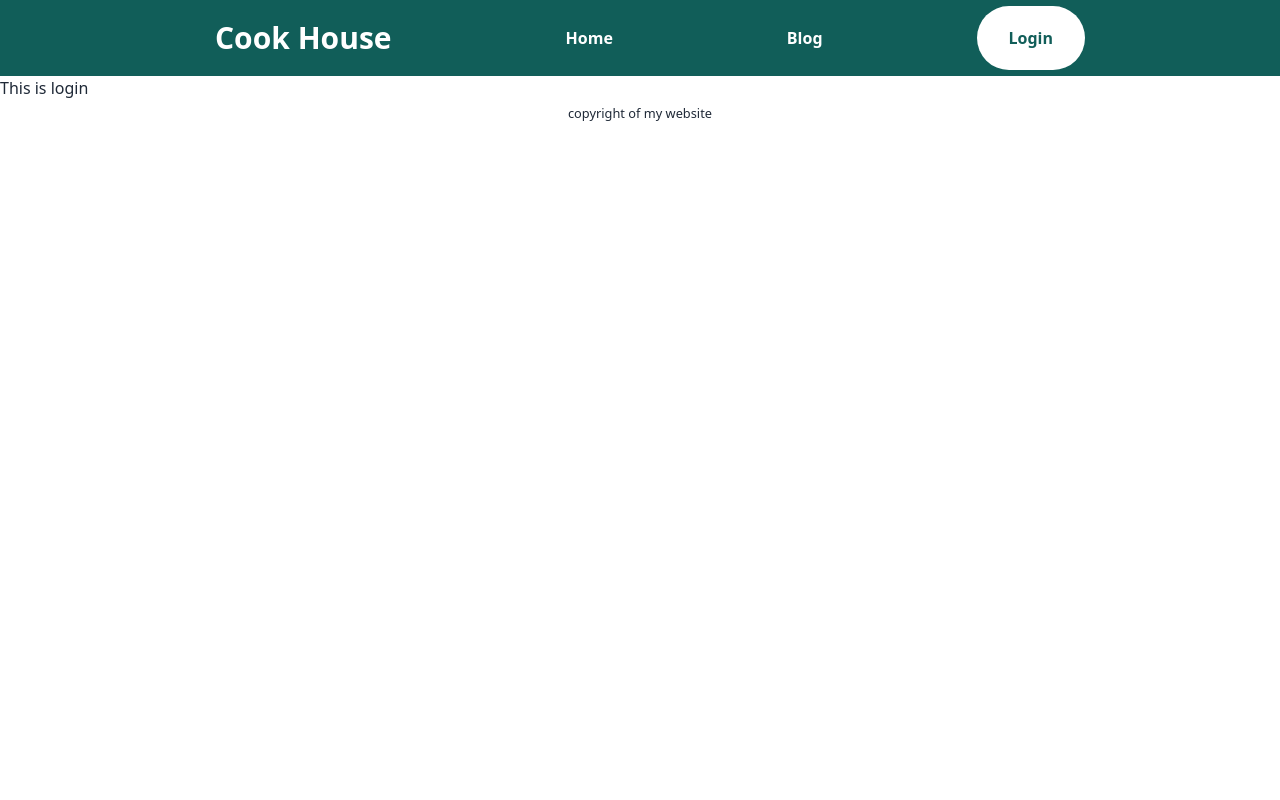
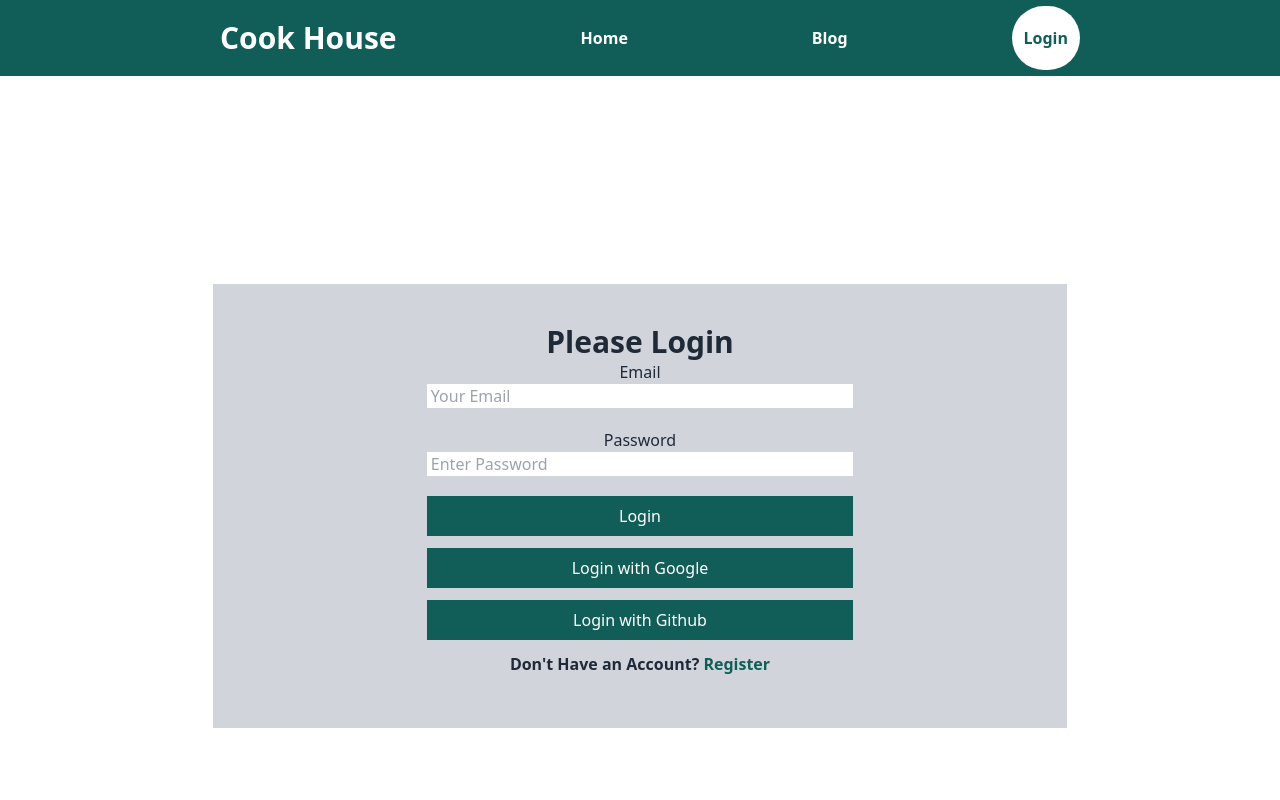
Before and after one commit to Asma505/chef-recipe-hunter-client-side, a React (Vite) app: page /login in a window 1280 px wide. Shown: the top 800 px of the page. Built offline with nearby package versions, Linux system fonts and the light colour scheme.

Commit message:
code for login page added

```diff
--- a/package.json
+++ b/package.json
@@ -16,6 +16,7 @@
     "match-sorter": "^6.3.1",
     "react": "^18.2.0",
     "react-dom": "^18.2.0",
+    "react-icons": "^4.8.0",
     "react-router-dom": "^6.11.0",
     "sort-by": "^1.2.0"
   },
--- a/src/pages/Login/Login.jsx
+++ b/src/pages/Login/Login.jsx
@@ -1,9 +1,46 @@
 import React from 'react';
+import { Link } from 'react-router-dom';
 
 const Login = () => {
+
+    const handleLogin = event =>{
+        event.preventDefault();
+
+        const form = event.target;
+        const email = form.email.value;
+        const password = form.password.value;
+        const submit = form.submit.value;
+        console.log(email, password);
+    }
     return (
-        <div>
-            <h3>This is login</h3>
+        <div className='w-2/3 mx-auto my-52 bg-gray-300 py-10'>
+            <h3 className='text-center text-3xl font-bold'>Please Login</h3>
+
+            <form onSubmit={handleLogin}>
+                <div className='text-center'>
+                    <label>Email</label>
+                    <input className='block w-1/2 mx-auto mb-5' type="email" name="email" id="" placeholder=' Your Email' required />
+
+
+                    <label>Password</label>
+                    <input className='block w-1/2 mx-auto mb-5' type="password" name="password" id="" placeholder=' Enter Password' required />
+                </div>
+
+                <div className='text-center'>
+                    <button className='w-1/2 mx-auto bg-teal-800 text-white py-2' type="submit" name='submit'>Login</button>
+                </div>
+            </form>
+
+            <div className='text-center'>
+                <button className='bg-teal-800 text-white py-2 w-1/2 mx-auto my-3'> Login with Google </button>
+            </div>
+
+            <div className='text-center'>
+                <button className='bg-teal-800 text-white py-2 w-1/2 mx-auto'> Login with Github </button>
+            </div>
+            <div className='text-center my-3 font-bold'>
+                <p>Don't Have an Account? <Link className='text-teal-800' to="/register">Register</Link></p>
+            </div>
         </div>
     );
 };
--- a/src/pages/Shared/Navbar/Navbar.jsx
+++ b/src/pages/Shared/Navbar/Navbar.jsx
@@ -11,7 +11,7 @@ const Navbar = () => {
 
             <ActiveLink to='/blog' ><p className='p-5 text-white font-bold'>Blog</p></ActiveLink>
 
-            <button className='py-5 px-8 bg-white text-teal-800 rounded-full font-bold'><Link to='/login'>Login</Link></button>
+            <button className='py-5 px-3 bg-white text-teal-800 rounded-full font-bold'><Link to='/login'>Login</Link></button>
         </div>
     );
 };
```
Also changed, not shown: 1 other file (tests, documents, lock files or other folders).
